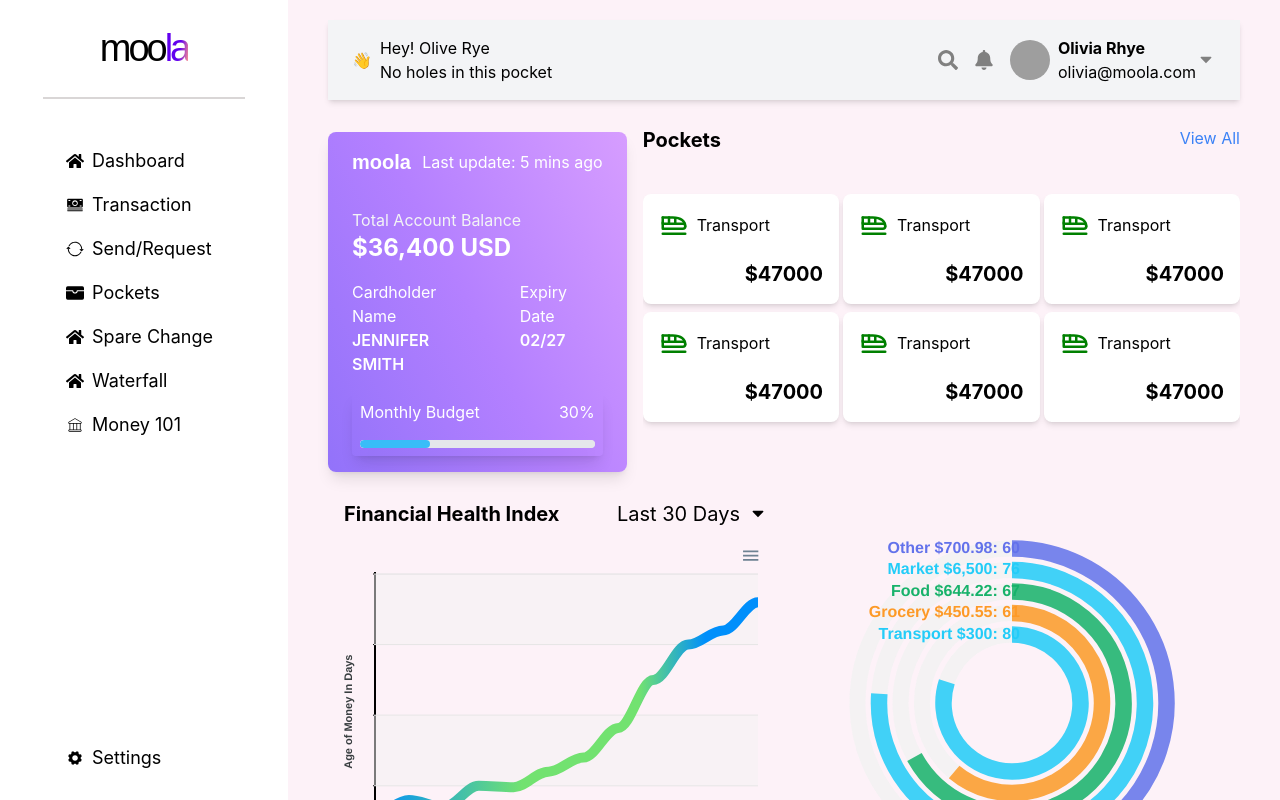
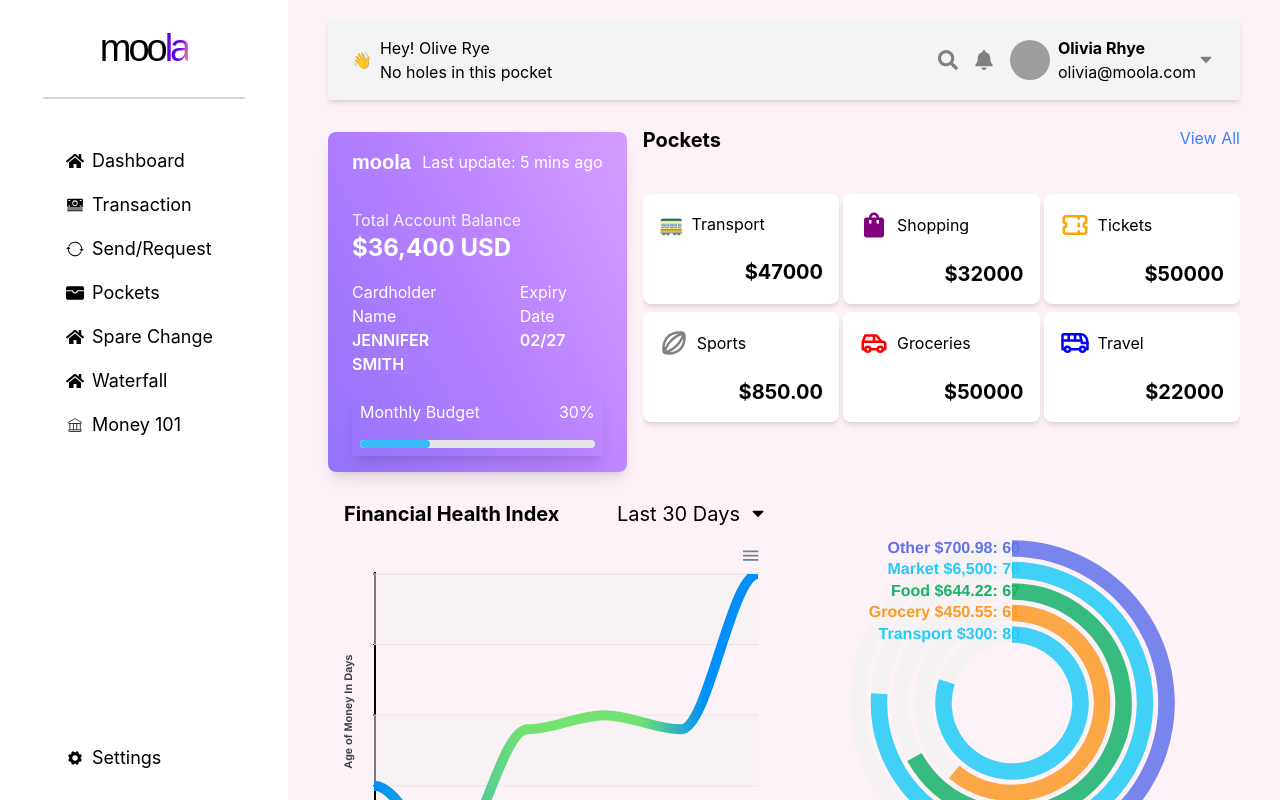
Before and after one commit to Abdul36/my-project, a React (Create React App) app: page / in a window 1280 px wide. Built offline with nearby package versions, Linux system fonts and the light colour scheme; grey boxes are pictures that could not be loaded.

Commit message:
all changes1

```diff
--- a/src/components/cardss.js
+++ b/src/components/cardss.js
@@ -1,6 +1,36 @@
 import React, { useState } from 'react';
-import { TbTrain } from 'react-icons/tb';
+import { MdOutlineSportsRugby, MdShoppingBag } from "react-icons/md";
+import { TbBus, TbCar, TbBike, TbTicket } from 'react-icons/tb';
 import './Multiple.css'; // Import CSS file for styling
+
+const cardData = [
+  { icon: '🚃', text: 'Transport', price: '$47000' },
+  { icon: <MdShoppingBag size={30} color="purple" />, text: 'Shopping', price: '$32000' },
+  { icon: <TbTicket size={30} color="orange" />, text: 'Tickets', price: '$50000' },
+  { icon: <MdOutlineSportsRugby size={30} color="gray" />, text: 'Sports', price: '$850.00' },
+  { icon: <TbCar size={30} color="red" />, text: 'Groceries', price: '$50000' },
+  // Add additional cards here
+  { icon: <TbBus size={30} color="blue" />, text: 'Travel', price: '$22000' },
+  { icon: <TbBike size={30} color="green" />, text: 'Cycling', price: '$15000' },
+  { icon: <MdOutlineSportsRugby size={30} color="black" />, text: 'Fitness', price: '$1200.00' },
+  { icon: <MdShoppingBag size={30} color="orange" />, text: 'Fashion', price: '$25000' },
+  { icon: <TbCar size={30} color="darkred" />, text: 'Maintenance', price: '$6000' },
+  { icon: <TbBike size={30} color="blue" />, text: 'Bike Repair', price: '$800' },
+  { icon: <TbBus size={30} color="darkblue" />, text: 'Public Transport', price: '$10000' },
+  { icon: <MdOutlineSportsRugby size={30} color="blue" />, text: 'Outdoor Activities', price: '$2000' },
+  { icon: <MdShoppingBag size={30} color="pink" />, text: 'Electronics', price: '$30000' },
+  { icon: <TbTicket size={30} color="blue" />, text: 'Events', price: '$40000' },
+  { icon: <TbCar size={30} color="yellow" />, text: 'Car Insurance', price: '$8000' },
+  { icon: <TbBike size={30} color="red" />, text: 'Bike Accessories', price: '$500' },
+  { icon: <MdOutlineSportsRugby size={30} color="green" />, text: 'Gym Membership', price: '$600' },
+  { icon: <MdShoppingBag size={30} color="gray" />, text: 'Home Goods', price: '$15000' },
+  { icon: <TbBus size={30} color="purple" />, text: 'Commuting', price: '$9000' },
+  { icon: <TbTicket size={30} color="green" />, text: 'Theater', price: '$7000' },
+  { icon: <TbCar size={30} color="blue" />, text: 'Vehicle Purchase', price: '$20000' },
+  { icon: <TbBike size={30} color="gray" />, text: 'Bike Rental', price: '$1200' },
+  { icon: <MdOutlineSportsRugby size={30} color="red" />, text: 'Sports Equipment', price: '$3000' },
+  { icon: <MdShoppingBag size={30} color="blue" />, text: 'Books', price: '$2000' }
+];
 
 const Multiple = () => {
   const [showAll, setShowAll] = useState(false);
@@ -9,8 +39,8 @@ const Multiple = () => {
     setShowAll(!showAll); // Toggle the showAll state
   };
 
-  const cards = [...Array(20)]; // Array to hold the cards
-  const visibleCards = showAll ? cards : cards.slice(0, 6); // Show all cards if showAll is true, else show first 6
+  // Number of cards to show based on state
+  const cardsToShow = showAll ? cardData.length : 6;
 
   return (
     <section>
@@ -23,24 +53,23 @@ const Multiple = () => {
             {showAll ? 'View Less' : 'View All'}
           </div>
         </div>
-        <div className="grid grid-cols-1 sm:grid-cols-2 md:grid-cols-2 lg:grid-cols-3 xl:grid-cols-3 gap-x-1 gap-y-2 pt-10 ">
-          {/* Render visible cards */}
-          {visibleCards.map((_, index) => (
+        <div className="grid grid-cols-1 sm:grid-cols-2 md:grid-cols-2 lg:grid-cols-3 xl:grid-cols-3 gap-x-1 gap-y-2 pt-10">
+          {/* Render the specified number of cards */}
+          {cardData.slice(0, cardsToShow).map((card, index) => (
             <div key={index} className="bg-white rounded-lg shadow-md relative w-full md:w-70">
               <div className="p-4">
                 <div className="flex items-center justify-between">
                   <div className="flex items-center">
-                    <TbTrain size={30} color="green" />
-                    <div className="ml-2">Transport</div>
+                    <span className="text-xl">{card.icon}</span>
+                    <div className="ml-2">{card.text}</div>
                   </div>
                 </div>
                 <div>
-                  <h1 className="text-xl font-bold text-end pt-5">$47000</h1>
+                  <h1 className="text-xl font-bold text-end pt-5">{card.price}</h1>
                 </div>
               </div>
             </div>
           ))}
-          {/* End of repeated structure */}
         </div>
       </div>
     </section>
--- a/src/components/graph.js
+++ b/src/components/graph.js
@@ -102,7 +102,7 @@ const LineChart = () => {
   const series = [
     {
       name: "Money",
-      data: [30, 40, 35, 50, 49, 60, 70, 91, 125, 150, 160, 180],
+      data: [45, 40, 49, 50, 49, 60],
     },
   ];
 
```
